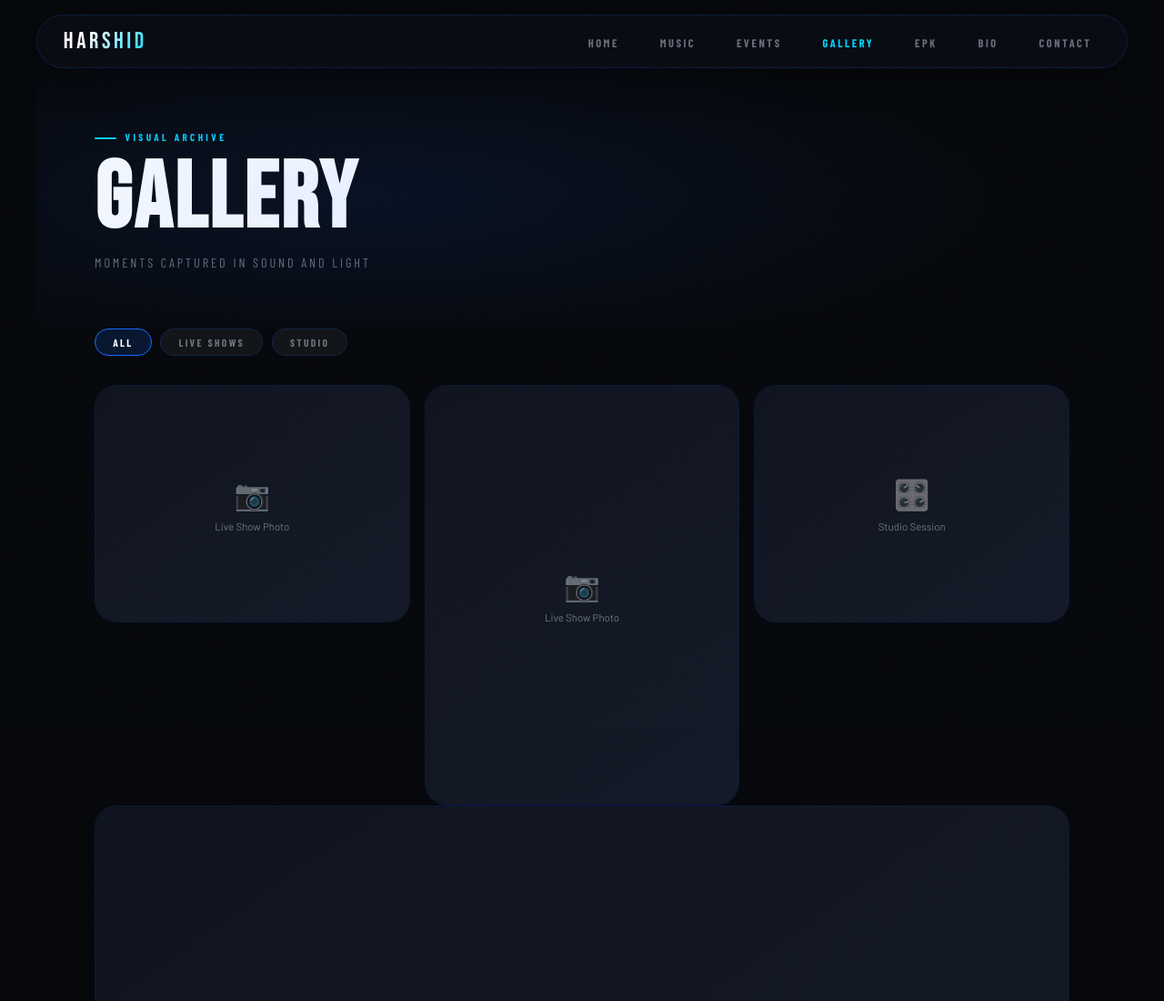
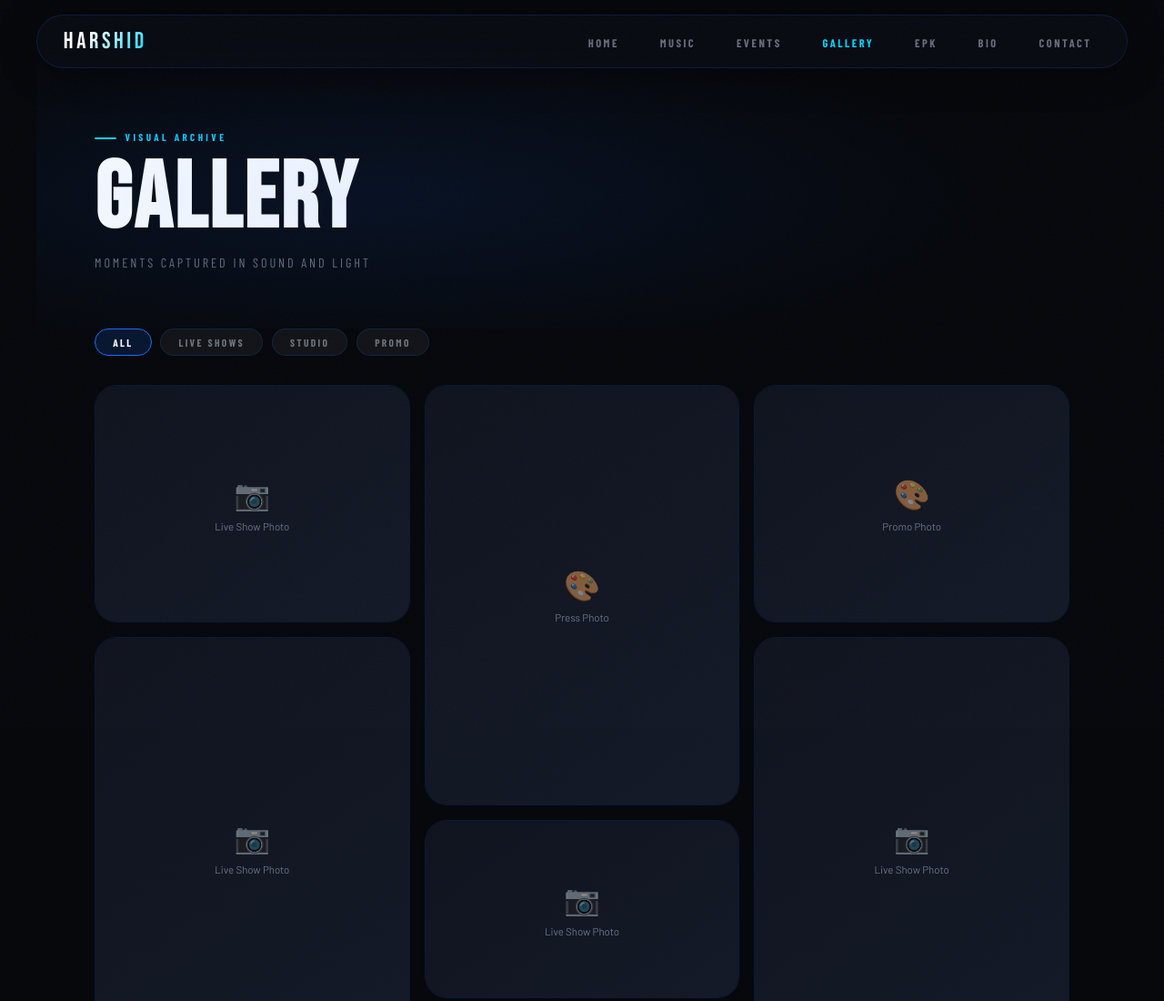
Before and after one commit to djharshid-hub/harshid-website, a plain HTML site: page gallery.html in a window 1280 px wide. Shown: the top 1100 px of the page at 91% size. Drawn offline with nearby package versions, Linux system fonts and the light colour scheme; no server answers; a web font is replaced by a local one.

Commit message:
Add files via upload

```diff
--- a/gallery.html
+++ b/gallery.html
@@ -40,6 +40,7 @@
       <button class="filter-btn active" data-filter="all">All</button>
       <button class="filter-btn" data-filter="live">Live Shows</button>
       <button class="filter-btn" data-filter="studio">Studio</button>
+      <button class="filter-btn" data-filter="promo">Promo</button>
     </div>
 
     <div class="gallery-grid" id="galleryGrid">
@@ -61,6 +62,9 @@
         <div class="gallery-item-overlay"></div>
         <div class="gallery-caption">Studio Session · 2024</div>
       </div>
+
+      <div class="gallery-item fade-in" data-cat="promo">
+        <div class="gallery-placeholder" style="aspect-ratio:3/4;min-height:220px"><span style="font-size:2rem">🎨</span><span style="font-size:.72rem;color:var(--dim)">Press Photo</span></div>
         <div class="gallery-item-overlay"></div>
         <div class="gallery-caption">Press Photo · 2024</div>
       </div>
@@ -76,6 +80,9 @@
         <div class="gallery-item-overlay"></div>
         <div class="gallery-caption">Recording Session</div>
       </div>
+
+      <div class="gallery-item fade-in" data-cat="promo">
+        <div class="gallery-placeholder" style="aspect-ratio:4/3;min-height:180px"><span style="font-size:2rem">🎨</span><span style="font-size:.72rem;color:var(--dim)">Promo Photo</span></div>
         <div class="gallery-item-overlay"></div>
         <div class="gallery-caption">Artist Promo Shot</div>
       </div>
```
